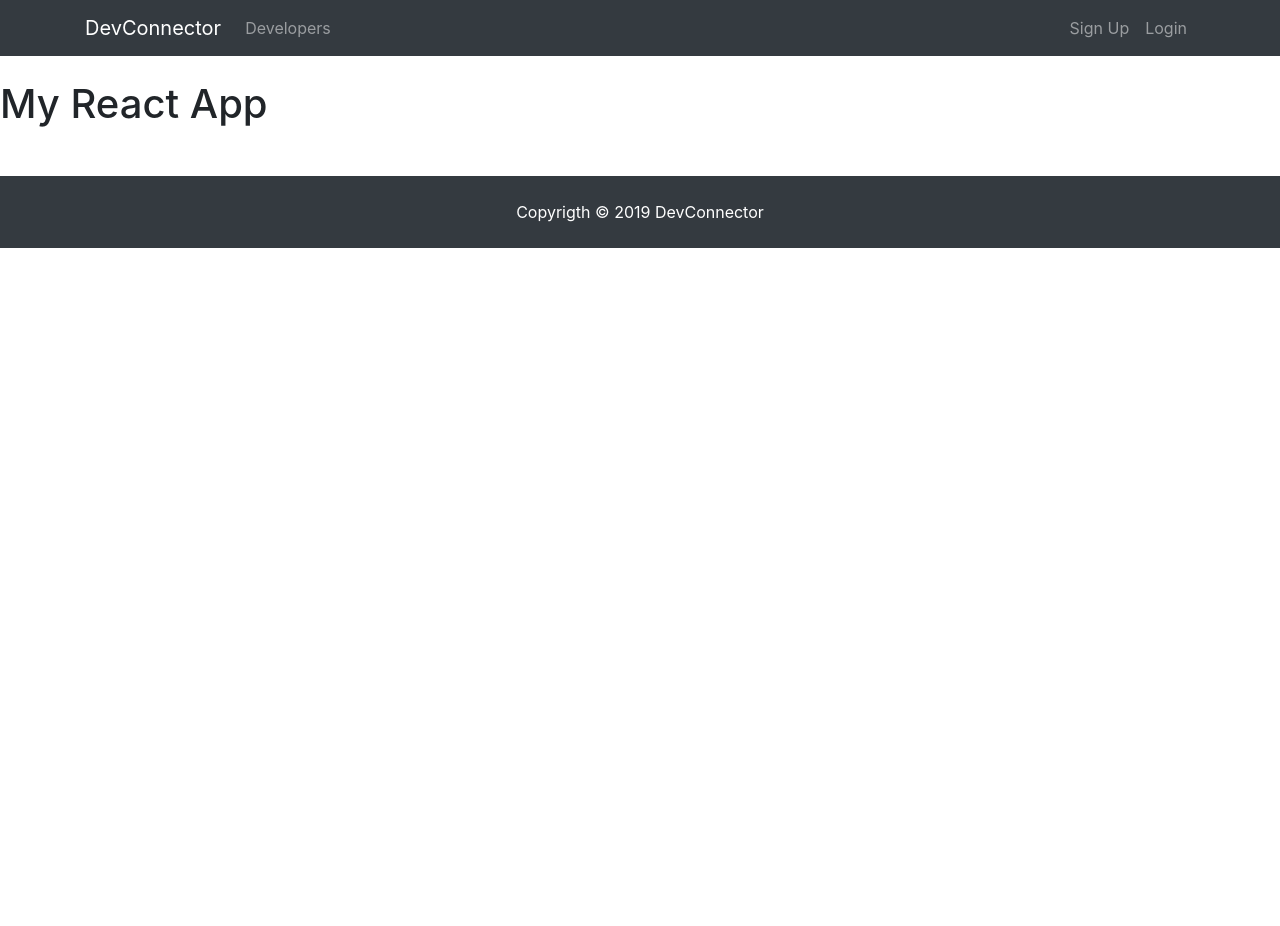
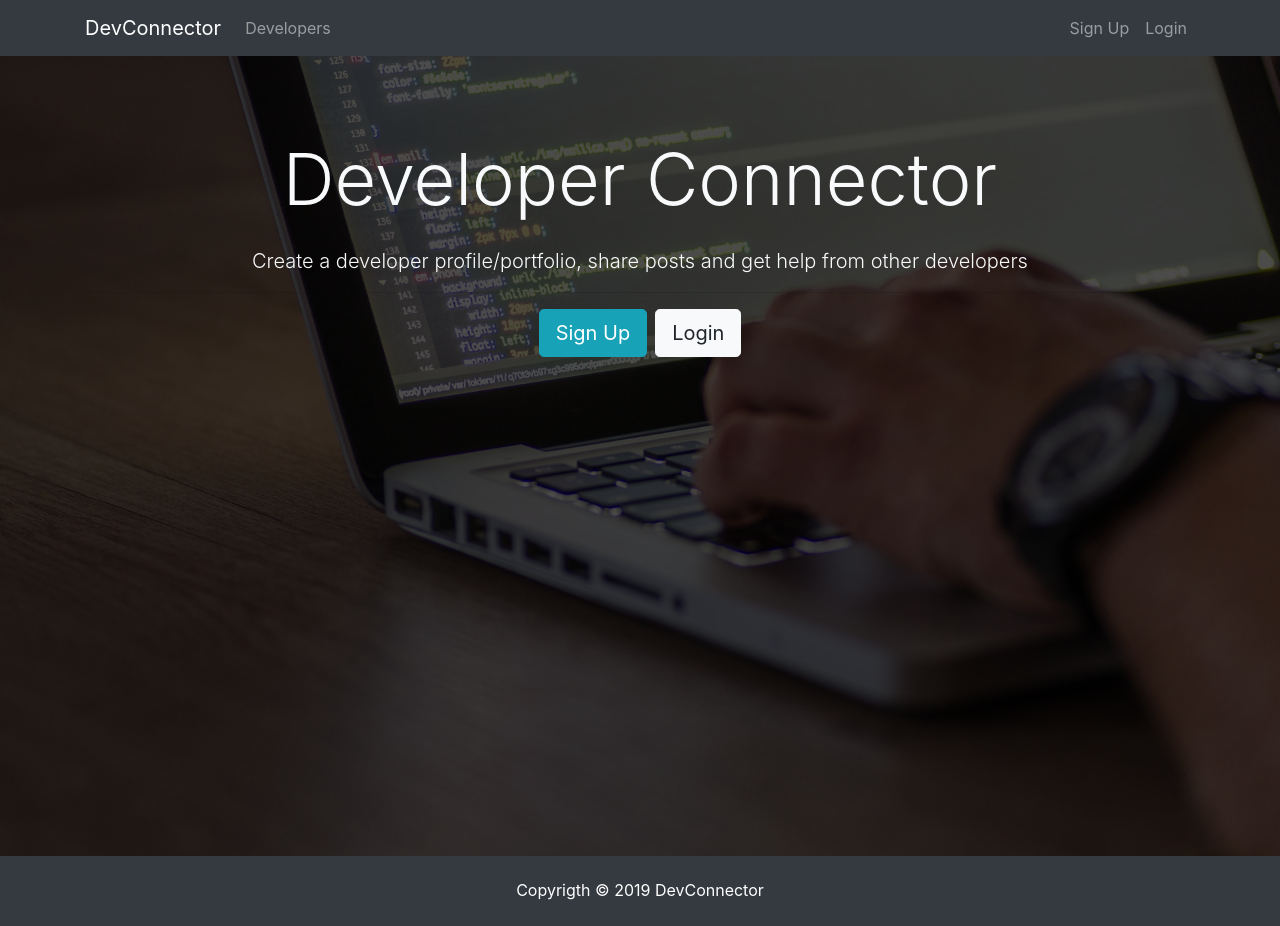
Before and after one commit to ismaelrr888/devconn, a React (Create React App) app in the folder client/: page / in a window 1280 px wide. Before the commit the page ends 800 px from the top, so only its background shows below. Built offline with nearby package versions, Linux system fonts and the light colour scheme.

Commit message:
fix adding landing page

```diff
--- a/client/src/App.js
+++ b/client/src/App.js
@@ -2,6 +2,7 @@ import React from "react";
 
 import NavBar from "./components/layout/Navbar";
 import Footer from "./components/layout/Footer";
+import Landing from "./components/layout/Landing";
 
 import "./App.css";
 
@@ -9,7 +10,8 @@ function App() {
   return (
     <div className="App">
       <NavBar />
-      <h1>My React App</h1>
+      <Landing />
+
       <Footer />
     </div>
   );
```
